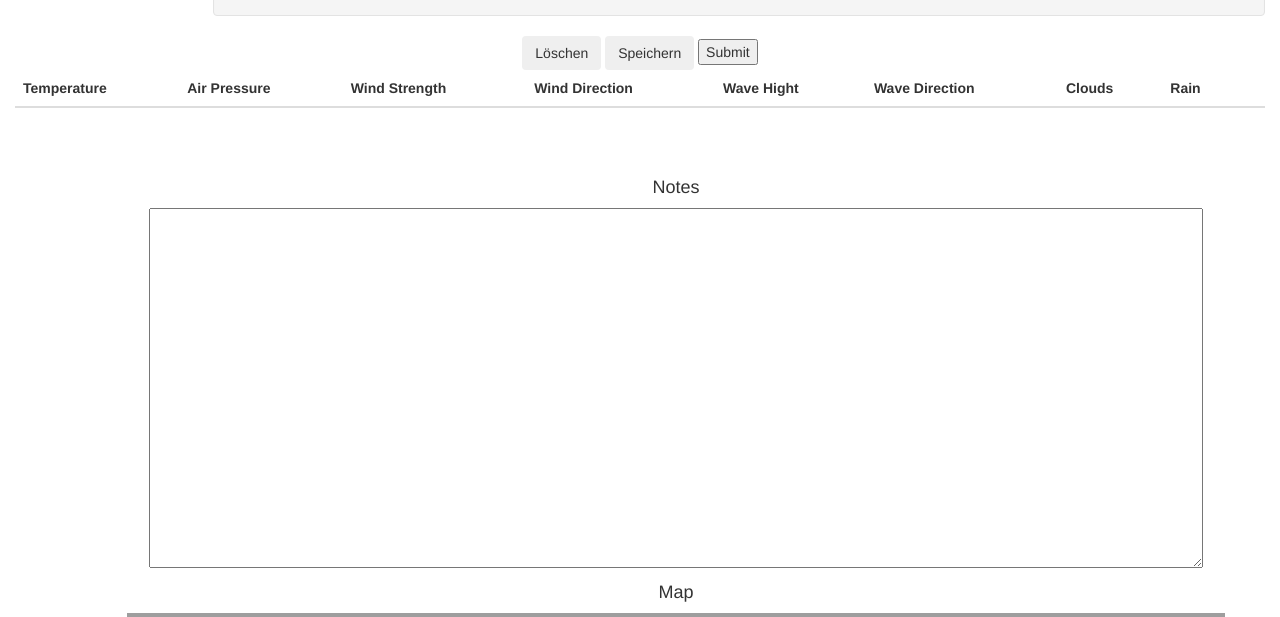
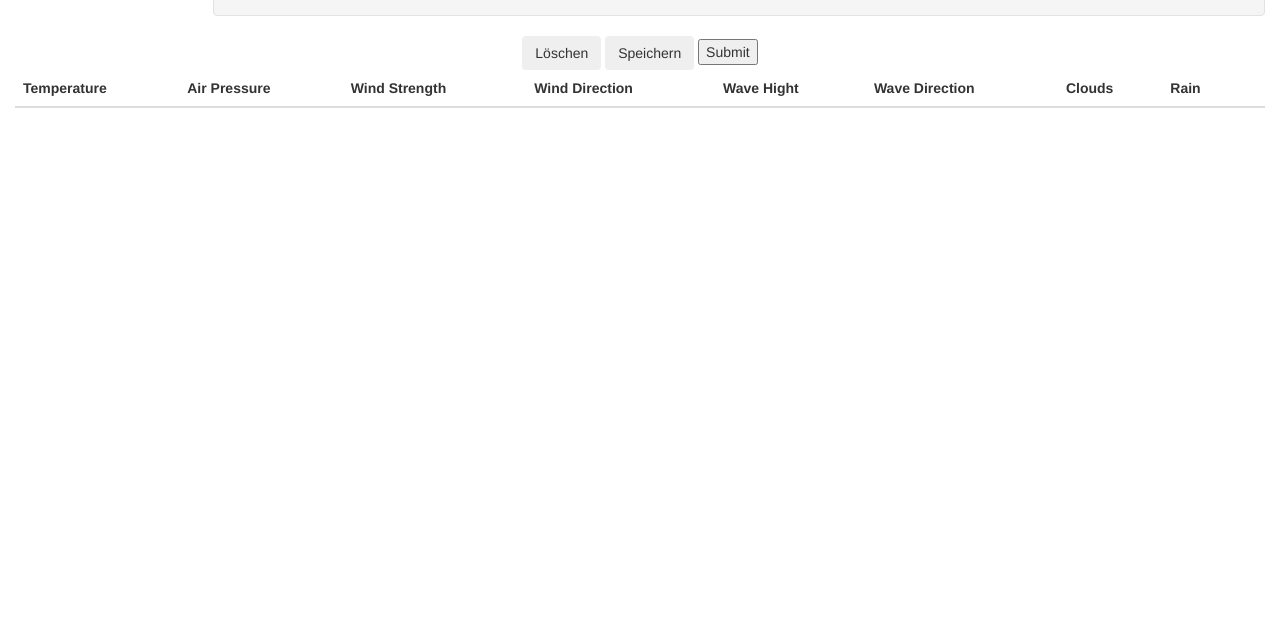
Before and after one commit to casherart/WebtechGroup8, a PHP site: page /app_weather.php in a window 1280 px wide. Shown: the part 679-1296 px from the top of the page. After the commit the page ends 787 px from the top, so only its background shows below. Run offline with PHP 8.4, Linux system fonts and the light colour scheme; data that the repository does not hold is empty; a map, chart or similar area stays blank; some libraries are stand-ins or nearby versions; grey boxes are pictures that could not be loaded.

Commit message:
removed notes div etc

```diff
--- a/site/app_weather.php
+++ b/site/app_weather.php
@@ -164,26 +164,7 @@ include('database_library.php');
 	                <br /><br />
 	            </div>
         </div>
-        <div></div>
-        <div class="container" align="center">
-            <div class="row" style="margin-left: 5%;">
-                <div class="span4" id="appNotes">
-                    <h4>Notes</h4>
-                    <textarea style="width: 96%; height: 360px;"></textarea>
-                </div>
-                <div class="span4" id="markerMap">
-                    <h4>Map</h4>
-                    <img src="../img/icons/marker_map.png" id="appInfoPhoto"
-                         style="width: 100%; heigt: 100%;" />
-                </div>
-                <div class="span4" id="appPhotos">
-                    <h4>Photos</h4>
-                    <img src="../img/icons/no_image.jpg" id="appInfoPhoto"
-                         style="width: 100%; heigt: 100%;" />
-                </div>
-            </div>
-        </div>
-        <!-- Content -->
+
         <!-- Footer -->
         <?php /* include("./_include/footer.php") */?>
     </body>
```
